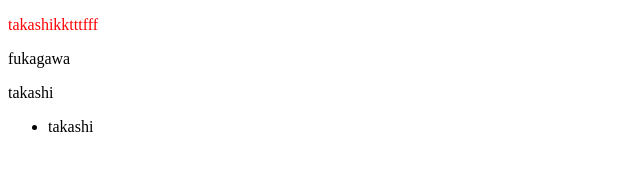
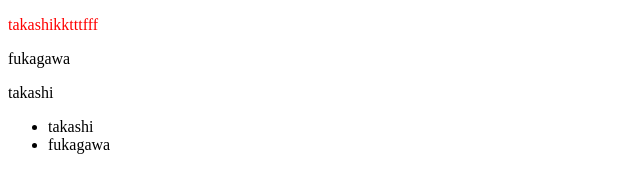
Before and after one commit to juth5/bingo, a plain HTML site: page index.html in a window 1280 px wide. Shown: the full height of the page, 0-640 px from the left. Drawn offline with Linux system fonts and the light colour scheme.

Commit message:
Update index.html

```diff
--- a/index.html
+++ b/index.html
@@ -15,6 +15,9 @@
     <li>
       takashi
     </li>
+    <li>
+      fukagawa
+    </li>
   </ul>
 </body>
 </html>
```
